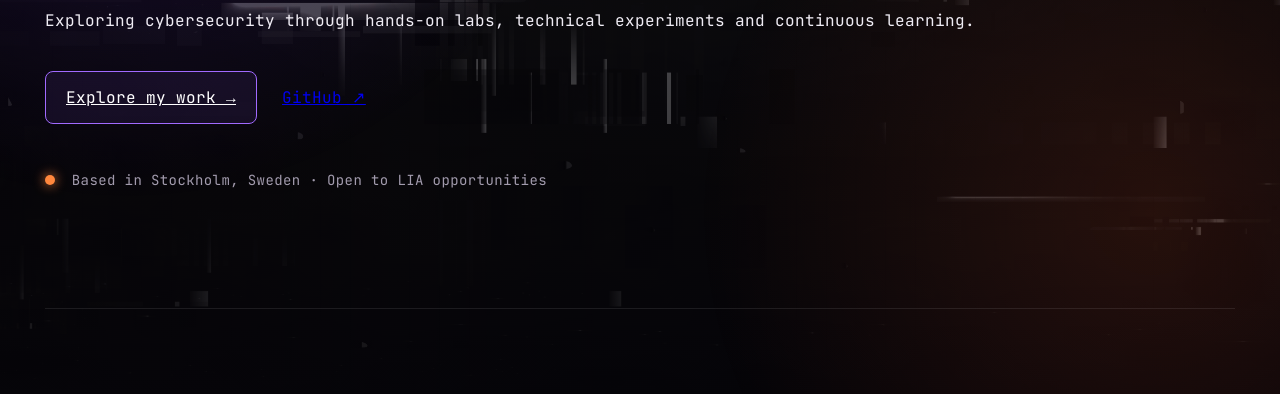
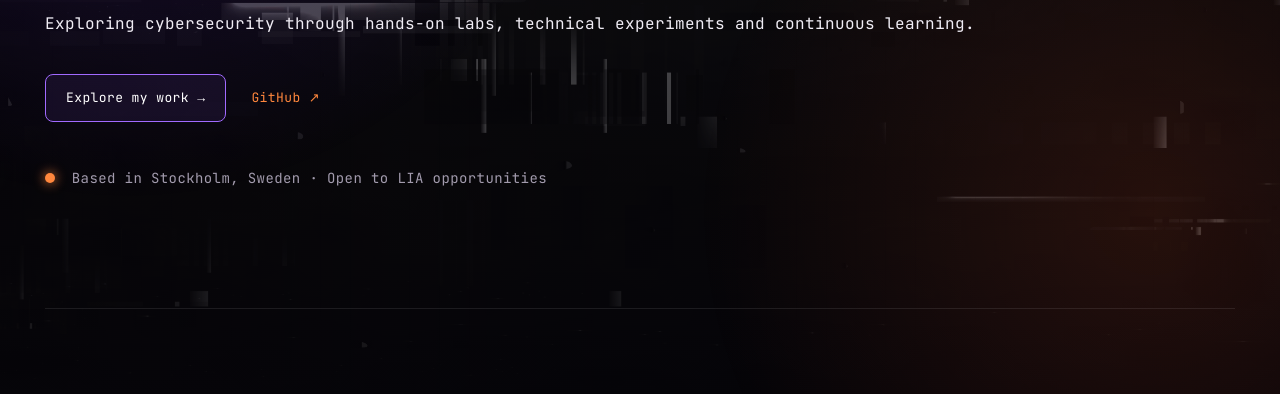
Before and after one commit to akirexxx/lottareiman.dev, a plain HTML site: page index.html in a window 1280 px wide. Shown: the part 387-781 px from the top of the page. Drawn offline with Linux system fonts and the light colour scheme.

Commit message:
Add styles for hero links in style.css
Add styles for hero links including color, font size, and text decoration.

```diff
--- a/style.css
+++ b/style.css
@@ -187,6 +187,13 @@ main {
     margin-top: 10px;
 }
 
+.hero-links a {
+    color: var(--orange);
+    text-decoration: none;
+    font-size: 13px;
+    border-bottom: none;
+}
+
 .nav-links a {
     color: var(--muted);
     text-decoration: none;
@@ -201,6 +208,7 @@ main {
     padding: 12px 20px;
     color: white;
     background: rgba(113, 65, 190, 0.12);
+    text-decoration: none;
     transition: 0.25s;
 }
 
```
